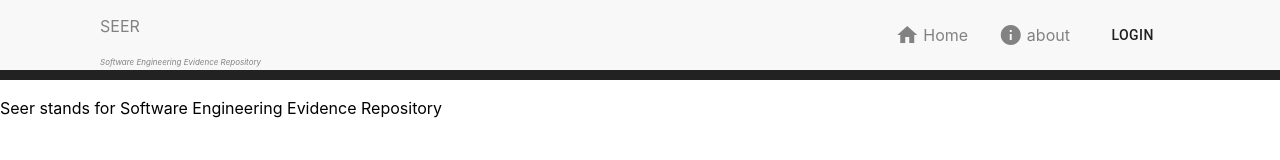
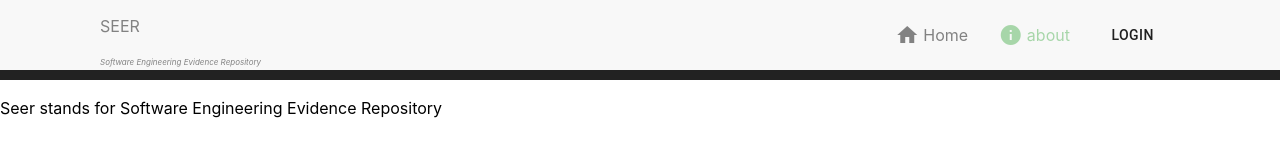
Before and after one commit to MinhPhu0304/Seer, a React (Create React App) app in the folder frontend/: page /about in a window 1280 px wide. Shown: the top 160 px of the page. Built offline with nearby package versions, Linux system fonts and the light colour scheme.

Commit message:
Feat: minor cosmetic fix

```diff
--- a/frontend/src/components/LoginForm/ValidatedLoginForm.js
+++ b/frontend/src/components/LoginForm/ValidatedLoginForm.js
@@ -76,7 +76,7 @@ export default function ValidatedLoginForm() {
               label="Password"
               onBlur={handleBlur}
             />
-            <Button disabled={isLoading} color="primary" variant="contained" type="submit" disabled={isSubmitting}>
+            <Button color="primary" variant="contained" type="submit" disabled={isSubmitting || isLoading}>
               Login
             </Button>
             { isLoading && <CircularProgress />}
--- a/frontend/src/components/NavBar/index.jsx
+++ b/frontend/src/components/NavBar/index.jsx
@@ -1,7 +1,7 @@
 import React, { useState, useEffect } from "react";
 import { Button, Dialog, DialogTitle, DialogContent, DialogContentText } from '@material-ui/core';
 import styled from "styled-components";
-import { Link } from "react-router-dom";
+import { Link, NavLink } from "react-router-dom";
 import { connect } from 'react-redux'
 
 import Login from '../LoginForm';
@@ -120,7 +120,7 @@ function HomeLogoLink() {
 
 function HomeLink() {
   return (
-    <Link active className="active Container__align_center" to="/">
+    <Link className="active Container__align_center" to="/">
       <i className="material-icons" aria-hidden="true" style={{ paddingRight: 4}}>
         home
       </i>
@@ -131,12 +131,12 @@ function HomeLink() {
 
 function AboutLink() {
   return (
-    <Link active className="active Container__align_center" to="/about">
+    <NavLink activeStyle={{ color: '#66BB6A' }} className="active Container__align_center" to="/about">
       <i className="material-icons" aria-hidden="true" style={{ paddingRight: 4}}>
         info
       </i>
       about
-    </Link>
+    </NavLink>
   )
 }
 
```
